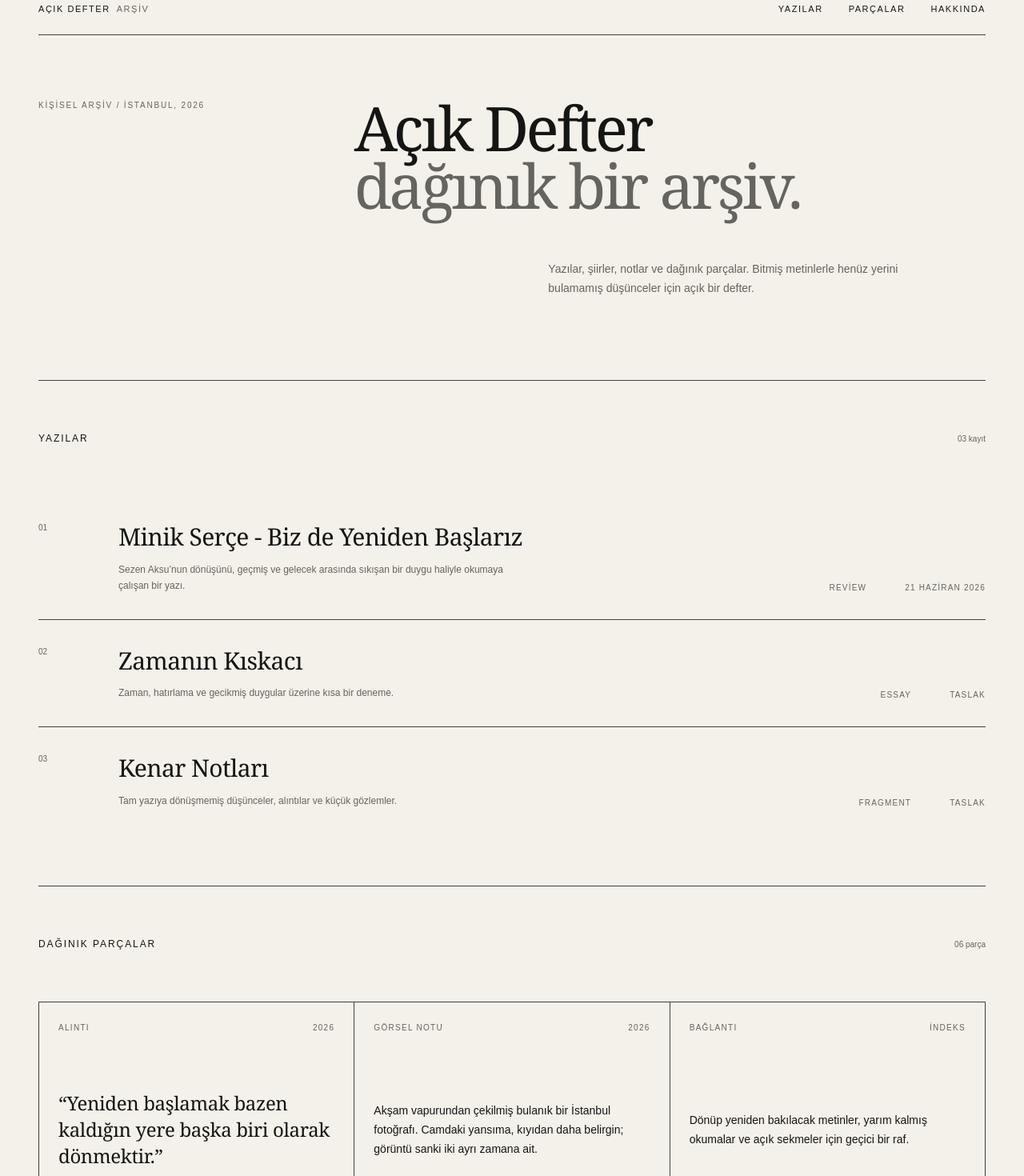
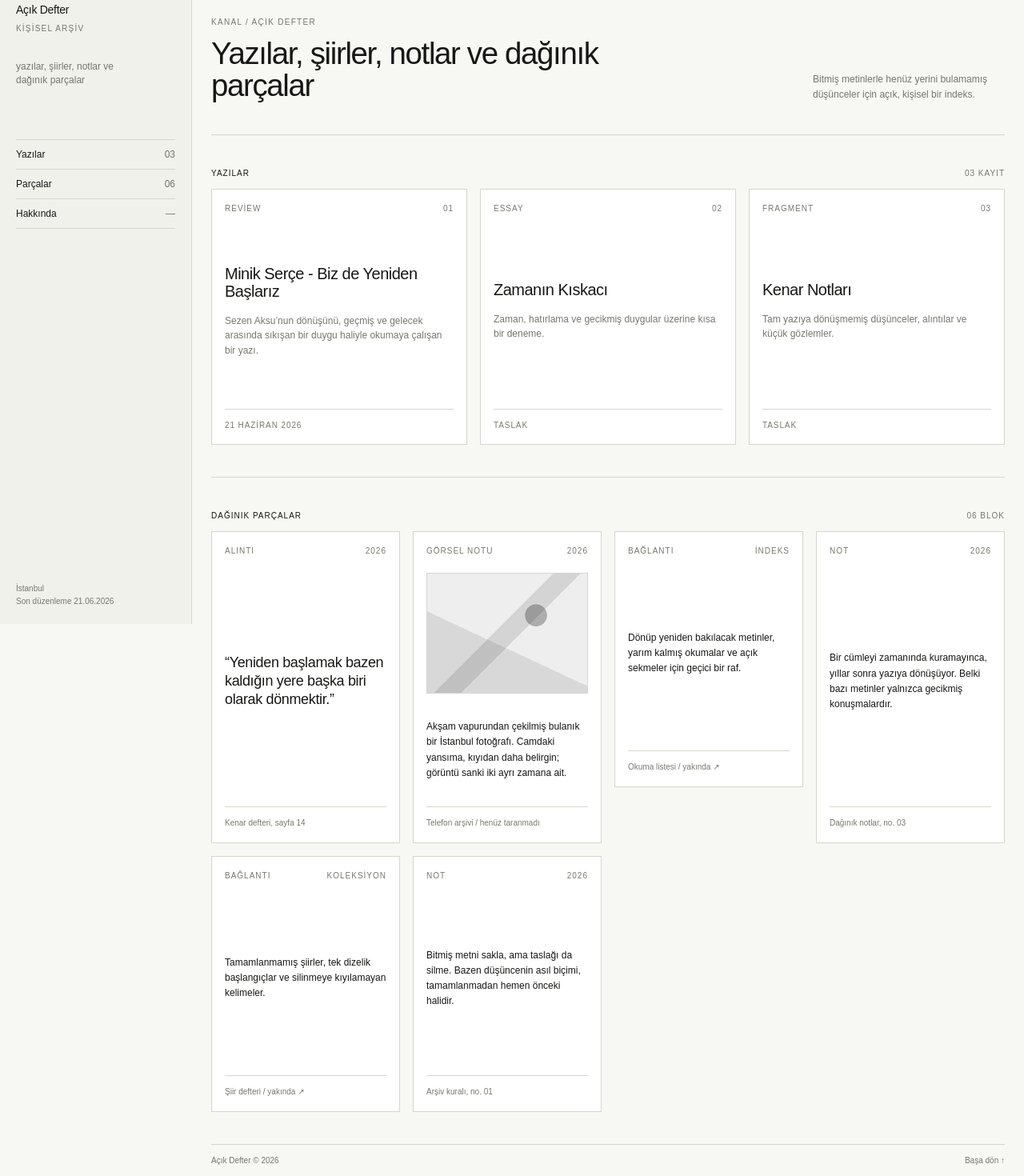
Before and after one commit to ataozpamukcu/personal-archive, a Next.js app: page / in a window 1280 px wide. Shown: the part 20-1490 px from the top of the page at 80% size. Built offline with nearby package versions, Linux system fonts and the light colour scheme.

Commit message:
Redesign archive with channel-inspired layout

```diff
--- a/app/globals.css
+++ b/app/globals.css
@@ -1,17 +1,23 @@
 @import "tailwindcss";
 
 :root {
-  --paper: #f3f1e9;
-  --ink: #151513;
-  --muted: #65645e;
+  --paper: #f7f7f3;
+  --canvas: #f1f1ec;
+  --card: #ffffff;
+  --ink: #171715;
+  --muted: #777770;
+  --line: #d6d6cf;
 }
 
 @theme inline {
   --color-background: var(--paper);
   --color-foreground: var(--ink);
   --color-paper: var(--paper);
+  --color-canvas: var(--canvas);
+  --color-card: var(--card);
   --color-ink: var(--ink);
   --color-muted: var(--muted);
+  --color-line: var(--line);
   --font-sans: Arial, Helvetica, sans-serif;
   --font-mono: "Courier New", Courier, monospace;
   --font-serif: Georgia, "Times New Roman", serif;
@@ -32,6 +38,29 @@ body {
   font-family: Arial, Helvetica, sans-serif;
 }
 
+.archive-heading {
+  display: flex;
+  align-items: baseline;
+  justify-content: space-between;
+  margin-bottom: 0.75rem;
+  font-size: 10px;
+  text-transform: uppercase;
+  letter-spacing: 0.1em;
+}
+
+.archive-heading span {
+  color: var(--muted);
+  font-variant-numeric: tabular-nums;
+}
+
+.image-placeholder {
+  background:
+    linear-gradient(135deg, transparent 45%, rgba(23, 23, 21, 0.12) 45%, rgba(23, 23, 21, 0.12) 55%, transparent 55%),
+    radial-gradient(circle at 68% 35%, rgba(23, 23, 21, 0.3) 0 8%, transparent 8.5%),
+    linear-gradient(25deg, #d8d8d2 0 42%, #eeeeea 42% 100%);
+  filter: grayscale(1);
+}
+
 ::selection {
   background: var(--ink);
   color: var(--paper);
--- a/app/page.tsx
+++ b/app/page.tsx
@@ -5,69 +5,60 @@ import { blocks, writings } from "@/data/archive";
 
 export default function Home() {
   return (
-    <div className="mx-auto min-h-screen max-w-[1600px] px-5 sm:px-8 lg:px-12">
+    <div className="min-h-screen lg:grid lg:grid-cols-[240px_minmax(0,1fr)]">
       <Header />
 
-      <main>
-        <section
-          id="about"
-          className="grid min-h-[54vh] border-b border-ink/80 py-12 sm:py-16 lg:grid-cols-12 lg:py-20"
-        >
-          <p className="text-[10px] uppercase tracking-[0.18em] text-muted lg:col-span-3">
-            Kişisel arşiv / İstanbul, 2026
-          </p>
-          <div className="mt-16 lg:col-span-7 lg:col-start-5 lg:mt-0">
-            <h1 className="font-serif text-[clamp(2.5rem,6vw,6.75rem)] font-normal leading-[0.94] tracking-[-0.045em]">
-              Açık Defter
-              <br />
-              <span className="text-muted">dağınık bir arşiv.</span>
-            </h1>
-            <p className="mt-10 max-w-md text-sm leading-6 text-muted sm:ml-auto sm:mt-14">
-              Yazılar, şiirler, notlar ve dağınık parçalar. Bitmiş metinlerle
-              henüz yerini bulamamış düşünceler için açık bir defter.
+      <main className="min-w-0 px-3 pb-3 sm:px-5 sm:pb-5 lg:px-6 lg:pb-6">
+        <section id="about" className="border-b border-line py-8 sm:py-10">
+          <div className="grid gap-8 md:grid-cols-[minmax(0,1fr)_240px] md:items-end">
+            <div>
+              <p className="mb-3 text-[10px] uppercase tracking-[0.13em] text-muted">
+                Kanal / Açık Defter
+              </p>
+              <h1 className="max-w-xl text-[clamp(1.75rem,3vw,2.75rem)] font-normal leading-[1.05] tracking-[-0.035em]">
+                Yazılar, şiirler, notlar ve dağınık parçalar
+              </h1>
+            </div>
+            <p className="max-w-60 text-xs leading-[1.55] text-muted md:justify-self-end">
+              Bitmiş metinlerle henüz yerini bulamamış düşünceler için açık,
+              kişisel bir indeks.
             </p>
           </div>
         </section>
 
-        <section id="writings" className="border-b border-ink/80 py-12 sm:py-16">
-          <div className="mb-12 flex items-baseline justify-between sm:mb-16">
-            <h2 className="text-xs font-medium uppercase tracking-[0.16em]">
-              Yazılar
-            </h2>
-            <span className="text-[10px] tabular-nums text-muted">
-              {String(writings.length).padStart(2, "0")} kayıt
-            </span>
+        <section id="writings" className="py-8 sm:py-10">
+          <div className="archive-heading">
+            <h2>Yazılar</h2>
+            <span>{String(writings.length).padStart(2, "0")} kayıt</span>
           </div>
 
-          <div>
+          <div className="grid gap-3 md:grid-cols-3 lg:gap-4">
             {writings.map((writing, index) => (
               <WritingCard key={writing.id} writing={writing} index={index} />
             ))}
           </div>
         </section>
 
-        <section id="blocks" className="py-12 sm:py-16">
-          <div className="mb-12 flex items-baseline justify-between sm:mb-16">
-            <h2 className="text-xs font-medium uppercase tracking-[0.16em]">
-              Dağınık parçalar
-            </h2>
-            <span className="text-[10px] tabular-nums text-muted">
-              {String(blocks.length).padStart(2, "0")} parça
-            </span>
+        <section id="blocks" className="border-t border-line py-8 sm:py-10">
+          <div className="archive-heading">
+            <h2>Dağınık parçalar</h2>
+            <span>{String(blocks.length).padStart(2, "0")} blok</span>
           </div>
 
-          <div className="grid border-l border-t border-ink/80 sm:grid-cols-2 lg:grid-cols-3">
+          <div className="grid gap-3 sm:grid-cols-2 lg:grid-cols-3 lg:gap-4 xl:grid-cols-4">
             {blocks.map((block) => (
               <BlockCard key={block.id} block={block} />
             ))}
           </div>
         </section>
+
+        <footer className="flex justify-between border-t border-line pt-3 text-[10px] text-muted">
+          <p>Açık Defter © 2026</p>
+          <a href="#about" className="hover:text-ink">
+            Başa dön ↑
+          </a>
+        </footer>
       </main>
-
-      <footer className="flex flex-col gap-3 border-t border-ink/80 py-6 text-[10px] uppercase tracking-[0.14em] text-muted sm:flex-row sm:justify-between">
-        <p>Açık Defter / Kişisel edebiyat arşivi</p>
-        <p>Son düzenleme: Haziran 2026</p>
-      </footer>
     </div>
   );
 }
--- a/components/BlockCard.tsx
+++ b/components/BlockCard.tsx
@@ -5,31 +5,41 @@ type BlockCardProps = {
 };
 
 export function BlockCard({ block }: BlockCardProps) {
-  return (
-    <article className="flex min-h-72 flex-col justify-between border-b border-r border-ink/80 p-5 sm:min-h-80 sm:p-6">
-      <div className="flex justify-between text-[10px] uppercase tracking-[0.13em] text-muted">
+  const content = (
+    <article className="flex min-h-72 flex-col border border-line bg-card p-4 transition-colors hover:border-ink sm:min-h-80">
+      <div className="flex justify-between text-[10px] uppercase tracking-[0.1em] text-muted">
         <span>{block.type}</span>
         <span>{block.year}</span>
       </div>
 
+      {block.type === "Görsel notu" && (
+        <div
+          className="image-placeholder mt-5 aspect-[4/3] border border-line"
+          aria-label="Arşiv görseli için yer tutucu"
+          role="img"
+        />
+      )}
+
       {block.type === "Alıntı" ? (
-        <blockquote className="my-12 font-serif text-xl leading-snug tracking-[-0.015em] sm:text-2xl">
+        <blockquote className="my-auto py-10 text-lg leading-[1.3] tracking-[-0.02em]">
           “{block.content}”
         </blockquote>
       ) : (
-        <p className="my-12 max-w-sm text-sm leading-6">{block.content}</p>
+        <p className="my-auto py-8 text-xs leading-[1.6]">{block.content}</p>
       )}
 
-      {block.href ? (
-        <a
-          href={block.href}
-          className="text-[10px] leading-4 text-muted underline underline-offset-4 transition-opacity hover:opacity-50"
-        >
-          {block.source} ↗
-        </a>
-      ) : (
-        <p className="text-[10px] leading-4 text-muted">{block.source}</p>
-      )}
+      <p className="border-t border-line pt-3 text-[10px] leading-4 text-muted">
+        {block.source}
+        {block.href && <span aria-hidden="true"> ↗</span>}
+      </p>
     </article>
   );
+
+  return block.href ? (
+    <a href={block.href} className="block">
+      {content}
+    </a>
+  ) : (
+    content
+  );
 }
--- a/components/Header.tsx
+++ b/components/Header.tsx
@@ -1,31 +1,45 @@
 const navigation = [
-  { label: "Yazılar", href: "#writings" },
-  { label: "Parçalar", href: "#blocks" },
-  { label: "Hakkında", href: "#about" },
+  { label: "Yazılar", count: "03", href: "#writings" },
+  { label: "Parçalar", count: "06", href: "#blocks" },
+  { label: "Hakkında", count: "—", href: "#about" },
 ];
 
 export function Header() {
   return (
-    <header className="flex h-16 items-center justify-between border-b border-ink/80 text-[11px] uppercase tracking-[0.14em]">
-      <a href="#about" className="font-medium">
-        Açık Defter
-        <span className="ml-2 hidden text-muted sm:inline">Arşiv</span>
-      </a>
+    <header className="flex border-b border-line bg-canvas px-4 py-4 lg:sticky lg:top-0 lg:h-screen lg:flex-col lg:border-b-0 lg:border-r lg:px-5 lg:py-5">
+      <div className="flex w-full items-center justify-between lg:block">
+        <a href="#about" className="text-sm font-medium tracking-[-0.02em]">
+          Açık Defter
+        </a>
+        <span className="text-[10px] uppercase tracking-[0.12em] text-muted lg:mt-1 lg:block">
+          Kişisel arşiv
+        </span>
+      </div>
 
-      <nav aria-label="Ana navigasyon">
-        <ul className="flex gap-4 sm:gap-8">
+      <p className="mt-8 hidden max-w-40 text-xs leading-[1.45] text-muted lg:block">
+        yazılar, şiirler, notlar ve dağınık parçalar
+      </p>
+
+      <nav aria-label="Ana navigasyon" className="mt-16 hidden lg:block">
+        <ul className="border-t border-line">
           {navigation.map((item) => (
-            <li key={item.href}>
+            <li key={item.href} className="border-b border-line">
               <a
                 href={item.href}
-                className="underline-offset-4 transition-opacity hover:opacity-50 hover:underline"
+                className="flex justify-between py-2.5 text-xs transition-opacity hover:opacity-45"
               >
-                {item.label}
+                <span>{item.label}</span>
+                <span className="tabular-nums text-muted">{item.count}</span>
               </a>
             </li>
           ))}
         </ul>
       </nav>
+
+      <div className="mt-auto hidden text-[10px] leading-4 text-muted lg:block">
+        <p>İstanbul</p>
+        <p>Son düzenleme 21.06.2026</p>
+      </div>
     </header>
   );
 }
--- a/components/WritingCard.tsx
+++ b/components/WritingCard.tsx
@@ -7,22 +7,24 @@ type WritingCardProps = {
 
 export function WritingCard({ writing, index }: WritingCardProps) {
   return (
-    <article className="group grid border-t border-ink/80 py-6 first:border-t-0 sm:grid-cols-12 sm:gap-4 sm:py-8">
-      <span className="text-[10px] tabular-nums text-muted sm:col-span-1">
-        {String(index + 1).padStart(2, "0")}
-      </span>
+    <article className="group flex min-h-72 flex-col border border-line bg-card p-4 transition-colors hover:border-ink sm:min-h-80">
+      <div className="flex justify-between text-[10px] uppercase tracking-[0.1em] text-muted">
+        <span>{writing.kind}</span>
+        <span className="tabular-nums">
+          {String(index + 1).padStart(2, "0")}
+        </span>
+      </div>
 
-      <div className="mt-5 sm:col-span-6 sm:mt-0">
-        <h3 className="font-serif text-2xl leading-tight tracking-[-0.02em] transition-opacity group-hover:opacity-55 sm:text-3xl">
+      <div className="my-auto py-10">
+        <h3 className="text-xl font-normal leading-[1.12] tracking-[-0.025em] transition-opacity group-hover:opacity-55">
           {writing.title}
         </h3>
-        <p className="mt-3 max-w-lg text-xs leading-5 text-muted">
+        <p className="mt-4 max-w-sm text-xs leading-[1.55] text-muted">
           {writing.excerpt}
         </p>
       </div>
 
-      <div className="mt-5 flex items-end justify-between text-[10px] uppercase tracking-[0.12em] text-muted sm:col-span-5 sm:mt-0 sm:justify-end sm:gap-12">
-        <span>{writing.kind}</span>
+      <div className="border-t border-line pt-3 text-[10px] uppercase tracking-[0.09em] text-muted">
         {writing.date ? (
           <time dateTime={writing.date}>{writing.displayDate}</time>
         ) : (
```
